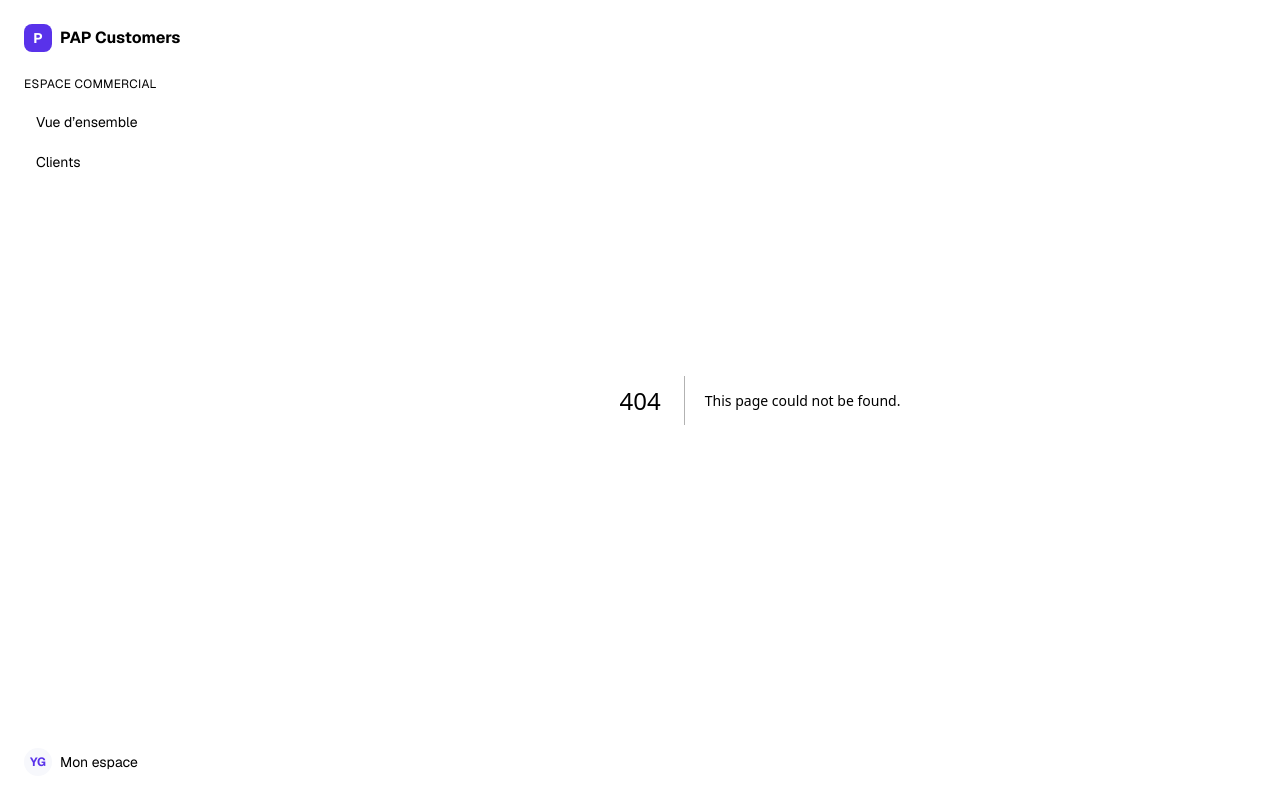
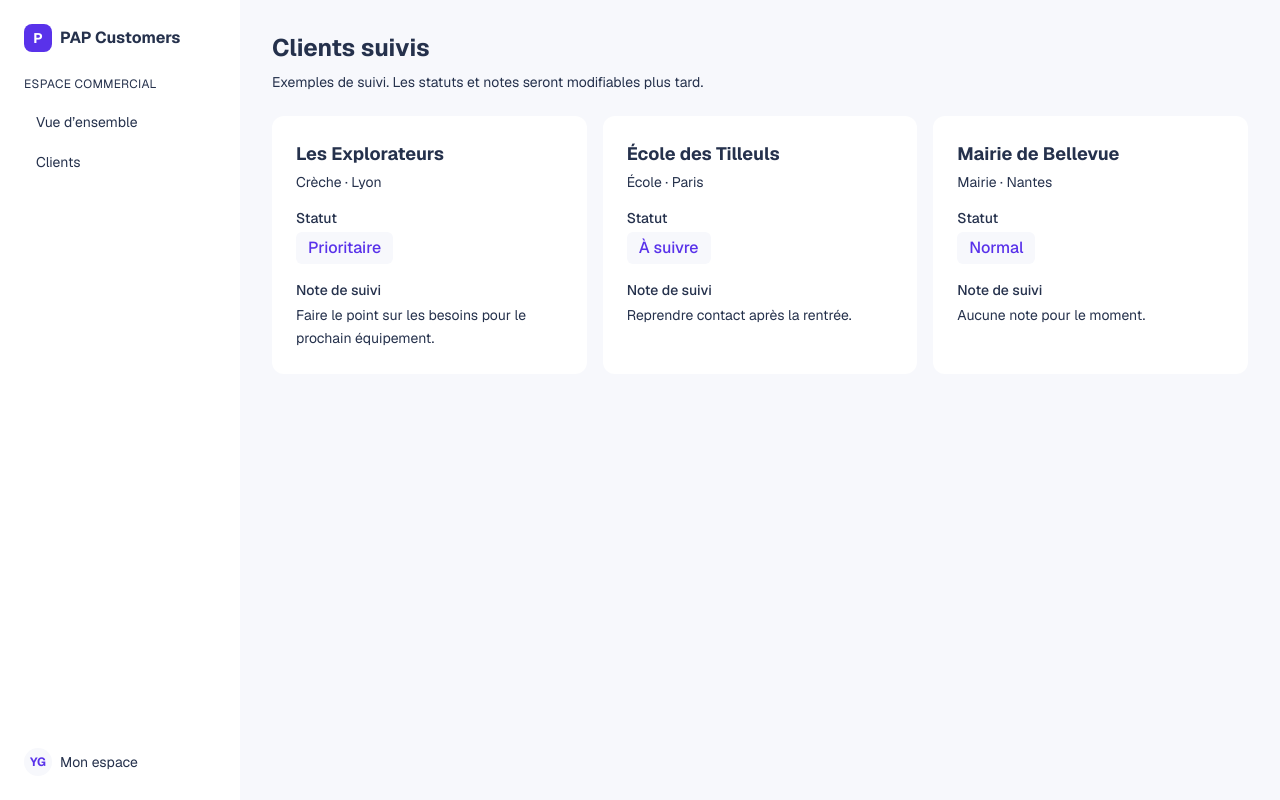
Before and after one commit to YoanGvs/pap-customers, a Next.js app: page /clients-suivis in a window 1280 px wide. Before the commit this address had no page. Built offline with nearby package versions, Linux system fonts and the light colour scheme.

Commit message:
✨ Ajoute les clients suivis

```diff
--- /dev/null
+++ b/src/app/clients-suivis/page.tsx
@@ -0,0 +1,46 @@
+import type { Metadata } from "next";
+import FollowUpCard, { type FollowUp } from "@/components/follow-up-card";
+
+export const metadata: Metadata = { title: "Clients suivis | PAP Customers" };
+
+const followedCustomers: FollowUp[] = [
+  {
+    name: "Les Explorateurs",
+    type: "Crèche",
+    city: "Lyon",
+    status: "Prioritaire",
+    note: "Faire le point sur les besoins pour le prochain équipement.",
+  },
+  {
+    name: "École des Tilleuls",
+    type: "École",
+    city: "Paris",
+    status: "À suivre",
+    note: "Reprendre contact après la rentrée.",
+  },
+  {
+    name: "Mairie de Bellevue",
+    type: "Mairie",
+    city: "Nantes",
+    status: "Normal",
+  },
+];
+
+export default function FollowedClients() {
+  return (
+    <main id="contenu" tabIndex={-1} className="p-4 md:p-8">
+      <h1 className="text-2xl font-bold">Clients suivis</h1>
+      <p className="mt-2 text-sm">
+        Exemples de suivi. Les statuts et notes seront modifiables plus tard.
+      </p>
+
+      <ul className="mt-6 grid gap-4 lg:grid-cols-2 xl:grid-cols-3">
+        {followedCustomers.map((customer) => (
+          <li key={customer.name} className="min-w-0">
+            <FollowUpCard customer={customer} />
+          </li>
+        ))}
+      </ul>
+    </main>
+  );
+}
--- /dev/null
+++ b/src/components/follow-up-card.tsx
@@ -0,0 +1,34 @@
+export type FollowUp = {
+  name: string;
+  type: string;
+  city: string;
+  // Seuls les trois statuts prévus peuvent être transmis à la carte.
+  status: "Normal" | "À suivre" | "Prioritaire";
+  note?: string;
+};
+
+export default function FollowUpCard({ customer }: { customer: FollowUp }) {
+  return (
+    <article className="h-full min-w-0 rounded-xl bg-surface p-4 break-words md:p-6">
+      <h2 className="text-lg font-bold">{customer.name}</h2>
+      <p className="mt-1 text-sm">
+        {customer.type} · {customer.city}
+      </p>
+
+      <dl className="mt-4 space-y-4">
+        <div>
+          <dt className="text-sm font-medium">Statut</dt>
+          <dd className="mt-1 inline-block rounded-md bg-background px-3 py-1 font-medium text-primary">
+            {customer.status}
+          </dd>
+        </div>
+        <div>
+          <dt className="text-sm font-medium">Note de suivi</dt>
+          <dd className="mt-1 text-sm leading-relaxed">
+            {customer.note || "Aucune note pour le moment."}
+          </dd>
+        </div>
+      </dl>
+    </article>
+  );
+}
```
